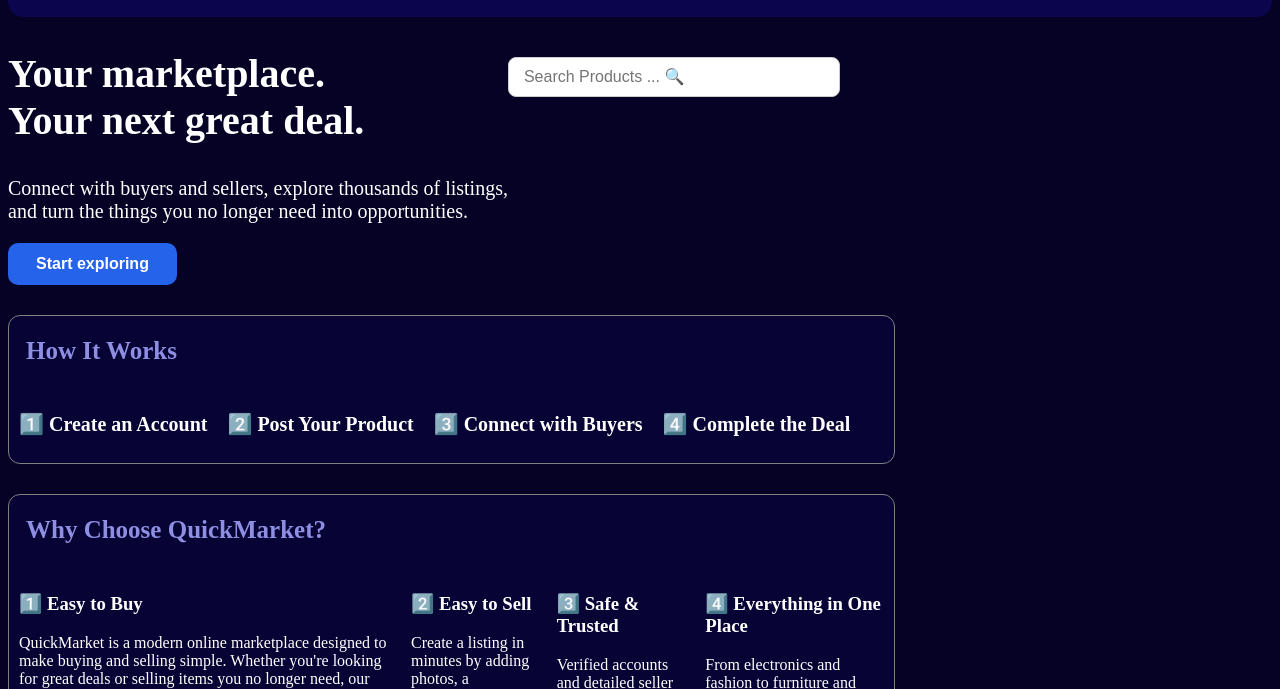
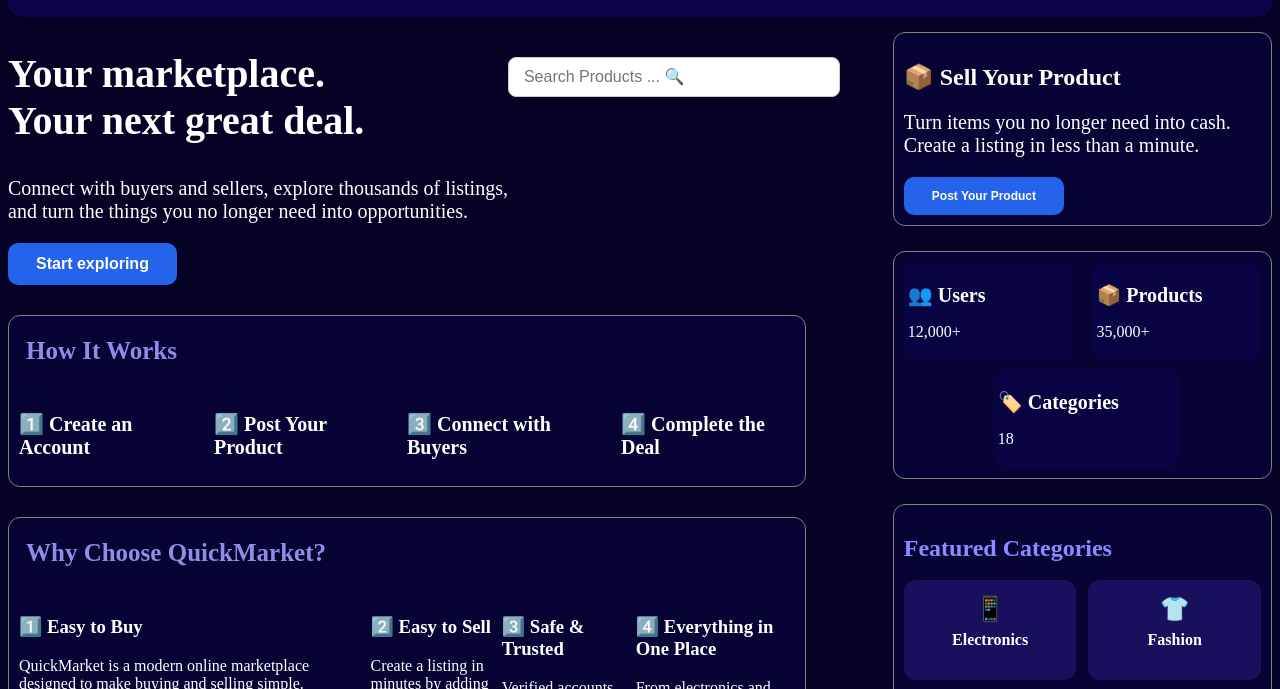
Before and after one commit to Brahimx7/QuickMarket, a plain HTML site: page index.html in a window 1280 px wide. Shown: the part 99-788 px from the top of the page. Drawn offline with Linux system fonts and the light colour scheme.

Commit message:
Complete homepage layout and design

```diff
--- a/css/style.css
+++ b/css/style.css
@@ -56,7 +56,7 @@
     border: 1px solid grey ;
     background-color: hsl(244, 88%, 11%);
     border-radius: 12px;
-    width: 70%;
+    width: 90%;
     margin-top: 30px;
 }
 .system h2.title{
@@ -79,7 +79,7 @@
       border: 1px solid grey ;
     background-color: hsl(244, 88%, 11%);
     border-radius: 12px;
-    width: 70%;
+    width: 90%;
     margin-top: 30px;
 }
 .Whychoose h2.title{
@@ -95,3 +95,137 @@
 
 
 }
+
+.main{
+    display: flex;
+}
+.left{
+    width: 70%;
+}
+.right{
+    width: 30%;
+}
+
+.sell{
+    background-color: hsl(244, 88%, 11%);
+    padding: 10px;
+    border: 1px solid grey ;
+    border-radius: 12px;
+    margin-top: 15px;
+}
+
+.sell button{
+       background-color: #2563EB;
+    color: white;
+
+    padding: 12px 28px;
+    border: none;
+    border-radius: 10px;
+
+    font-size: 12px;
+    font-weight: 600;
+    cursor: pointer;
+
+    transition: all 0.3s ease;
+}
+
+.sell button:hover{
+   background-color: #1D4ED8;
+    transform: translateY(-2px);
+    box-shadow: 0 8px 20px rgba(37, 99, 235, 0.3);
+
+}
+.sell p{
+    font-size: 20px;
+}
+
+.statistics{
+        background-color: hsl(244, 88%, 11%);
+    padding: 10px;
+    border: 1px solid grey ;
+    border-radius: 12px;
+    margin-top: 25px;
+
+}
+.statistics h2{
+    font-size: 20px;
+}
+.stat{
+     display: flex;
+     gap: 20px;
+}
+.statis1{
+    background-color: hsl(244, 88%, 14%);
+    border-radius: 12px;
+     transition: .3s;
+    width: 50%;
+     padding: 4px;
+}
+.statis1:hover{
+     transform: translateY(-5px);
+    box-shadow: 0 8px 20px rgba(60,120,255,.25);
+    cursor: pointer;
+}
+.statis2{
+    background-color: hsl(244, 88%, 14%);
+    border-radius: 12px;
+     transition: .3s;
+    width: 50%;
+ margin-left: 90px;
+ padding: 4px;
+ margin-top: 8px;
+}
+.statis2:hover{
+     transform: translateY(-5px);
+    box-shadow: 0 8px 20px rgba(60,120,255,.25);
+    cursor: pointer;
+}
+
+
+
+.featured-categories{
+     background-color: hsl(244, 88%, 11%);
+    padding: 10px;
+    border: 1px solid grey ;
+    border-radius: 12px;
+    margin-top: 25px;
+}
+
+.featured-categories h2{
+    color: #8b8cff;
+    font-size: 1.5rem;
+    margin-bottom: 18px;
+}
+
+.category-grid{
+    display: grid;
+    grid-template-columns: repeat(2,1fr);
+    gap: 12px;
+}
+
+.category-card{
+    background: #19105d;
+    border-radius: 12px;
+    padding: 14px;
+    cursor: pointer;
+    transition: .3s ease;
+    text-align: center;
+    border: 1px solid transparent;
+}
+
+.category-card span{
+    font-size: 1.5rem;
+}
+
+.category-card h3{
+    margin-top: 8px;
+    color: white;
+    font-size: 1rem;
+    font-weight: 600;
+}
+
+.category-card:hover{
+    transform: translateY(-4px);
+    border-color: #3f7cff;
+    box-shadow: 0 8px 18px rgba(63,124,255,.2);
+}
--- a/index.html
+++ b/index.html
@@ -96,6 +96,63 @@
 
         <div class="right">
 
+
+              <div class="sell">
+                    <h2> 📦 Sell Your Product   </h2>
+                    <p>Turn items you no longer need into cash.<br> Create a listing in less than a minute. </p>
+                    <button>Post Your Product</button>
+              </div>
+
+              <div class="statistics">
+                     <div class="stat">
+                           <div class="statis1">
+                               <h2>👥 Users </h2><p> 12,000+ </p>
+                            </div>
+                           <div class="statis1">
+                               <h2>📦 Products </h2><p> 35,000+  </p>
+                           </div>
+                      </div>
+                       <div class="statis2">
+                         <h2>🏷️ Categories</h2> <p>18</p>
+                       </div>
+                  </div>
+
+
+                  <div class="featured-categories">
+
+    <h2>Featured Categories</h2>
+
+    <div class="category-grid">
+
+        <div class="category-card">
+            <span>📱</span>
+            <h3>Electronics</h3>
+        </div>
+
+        <div class="category-card">
+            <span>👕</span>
+            <h3>Fashion</h3>
+        </div>
+
+        <div class="category-card">
+            <span>🚗</span>
+            <h3>Vehicles</h3>
+        </div>
+
+
+
+
+
+        <div class="category-card">
+            <span>🎮</span>
+            <h3>Gaming</h3>
+        </div>
+
+    </div>
+
+</div>
+
+
         </div>
 
 </div>
```
